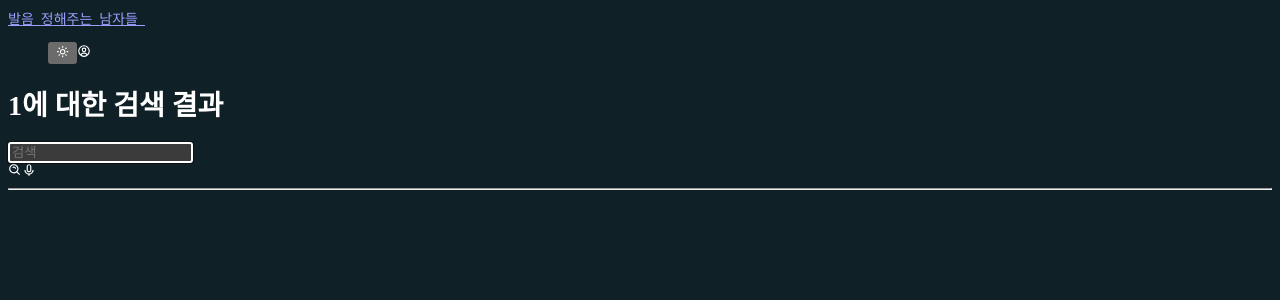
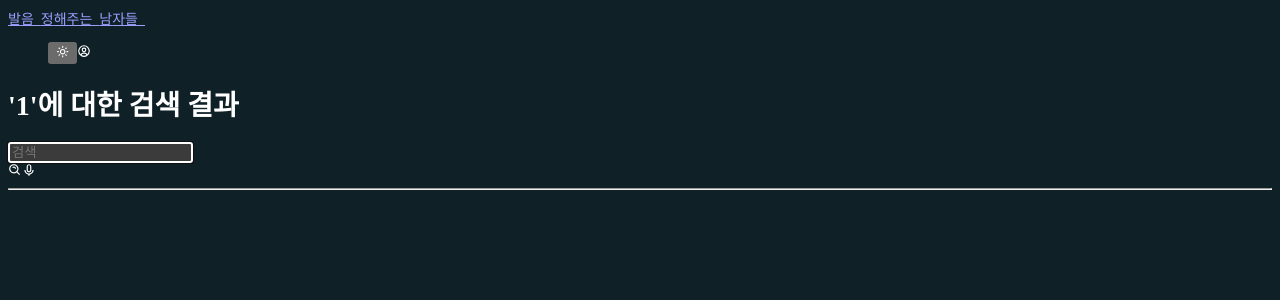
Before and after one commit to Csandroid1994/pronencia, a Next.js app: page /search/1 in a window 1280 px wide. Shown: the top 300 px of the page. Built offline with nearby package versions, Linux system fonts and the light colour scheme.

Commit message:
Working: PostCard

```diff
--- /dev/null
+++ b/src/components/PostCard.tsx
@@ -0,0 +1,20 @@
+import React from 'react';
+
+interface PostCardProps {
+  id: string;
+  word: string;
+  pronunciation: string;
+  likes: number;
+  hates: number;
+  opinions: number;
+  views: number;
+  createdAt: string;
+}
+
+export default function PostCard(data: PostCardProps) {
+  return (
+    <div>
+
+    </div>
+  );
+}
--- a/src/pages/search/[word].tsx
+++ b/src/pages/search/[word].tsx
@@ -4,8 +4,9 @@ import Head from 'next/head';
 
 import Layout from 'components/Layout';
 import SearchBar from 'components/SearchBar';
+import PostCard from 'components/PostCard';
 
-const posts = {
+const posts = [{
   id: '1',
   word: 'ASUS',
   pronunciation: '아수스',
@@ -14,7 +15,7 @@ const posts = {
   opinions: 1,
   views: 131,
   createdAt: new Date().toLocaleDateString(),
-};
+}];
 
 export default function Search() {
   const router = useRouter();
@@ -27,11 +28,14 @@ export default function Search() {
       </Head>
       <div className='flex flex-col items-start'>
         <div className='flex justify-between w-full items-baseline'>
-          <h1 className='text-white text-5xl mt-24 mb-10'>{word}에 대한 검색 결과</h1>
+          <h1 className='text-white text-5xl mt-24 mb-10'>&apos;{word}&apos;에 대한 검색 결과</h1>
           <SearchBar />
         </div>
         <hr className='border-b-2 border-blueGray-300 w-full' />
       </div>
+      {posts.map((value) => {
+        return <PostCard key={value.id} data={value}/>;
+      })}
     </Layout>
   );
 }
```
